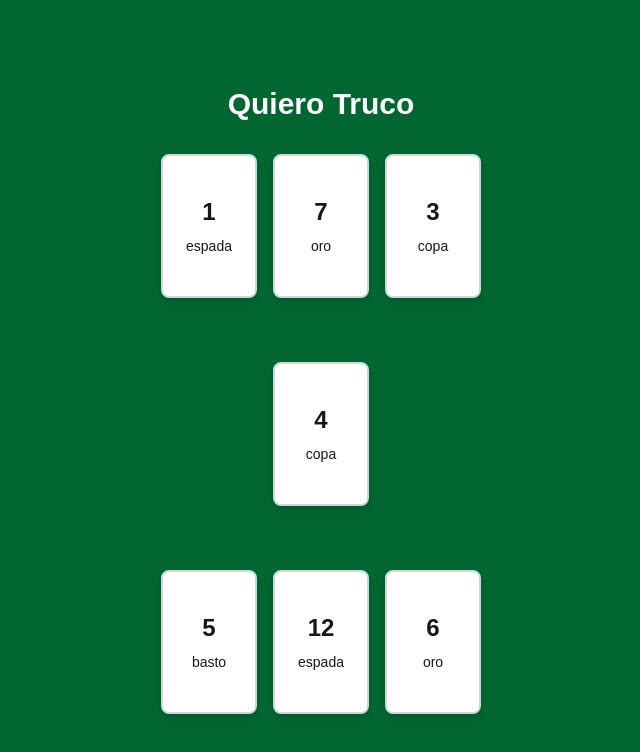
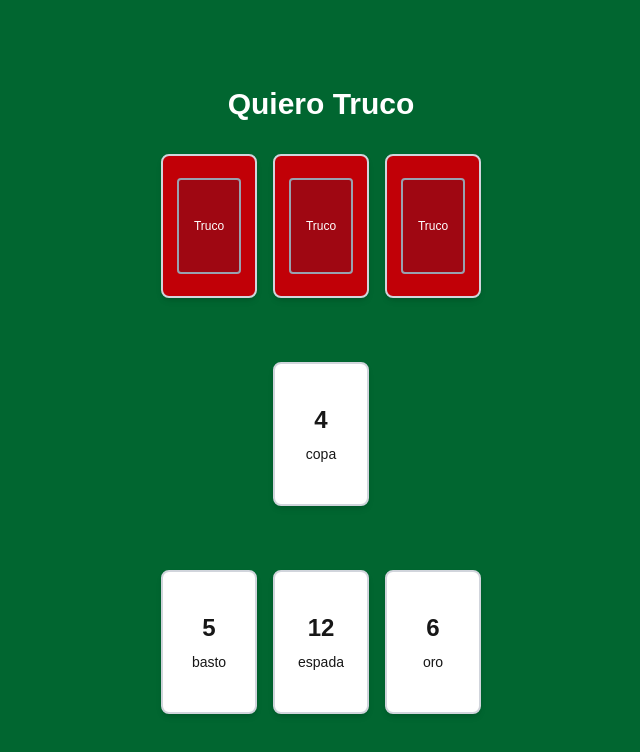
Before and after one commit to jmbejar/quiero-truco, a Next.js app: page / in a window 1280 px wide. Shown: the top 752 px of the page, without its empty margins (319-959 px from the left). Built offline with nearby package versions, Linux system fonts and the light colour scheme.

Commit message:
Add face-down card rendering for opponent's cards

```diff
--- a/app/components/Card.tsx
+++ b/app/components/Card.tsx
@@ -5,9 +5,21 @@ export type Palo = 'oro' | 'basto' | 'espada' | 'copa';
 export interface CardProps {
   number: number;
   palo: Palo;
+  faceDown?: boolean;
 }
 
-const Card: React.FC<CardProps> = ({ number, palo }) => {
+const Card: React.FC<CardProps> = ({ number, palo, faceDown = false }) => {
+  if (faceDown) {
+    return (
+      <div className="flex flex-col items-center justify-center w-24 h-36 bg-red-700 border-2 border-gray-300 rounded-lg shadow-md">
+        {/* Card back design */}
+        <div className="w-16 h-24 border-2 border-gray-400 rounded bg-red-800 flex items-center justify-center">
+          <div className="text-white text-xs">Truco</div>
+        </div>
+      </div>
+    );
+  }
+
   return (
     <div className="flex flex-col items-center justify-center w-24 h-36 bg-white border-2 border-gray-300 rounded-lg shadow-md">
       <div className="text-2xl font-bold">{number}</div>
--- a/app/components/GameBoard.tsx
+++ b/app/components/GameBoard.tsx
@@ -10,10 +10,10 @@ interface GameBoardProps {
 const GameBoard: React.FC<GameBoardProps> = ({ topCards, bottomCards, middleCard }) => {
   return (
     <div className="flex flex-col items-center justify-between h-full w-full">
-      {/* Top row of cards (opponent) */}
+      {/* Top row of cards (opponent) - face down */}
       <div className="flex justify-center gap-4 w-full">
         {topCards.map((card, index) => (
-          <Card key={`top-${index}`} number={card.number} palo={card.palo} />
+          <Card key={`top-${index}`} number={card.number} palo={card.palo} faceDown={true} />
         ))}
       </div>
 
```
